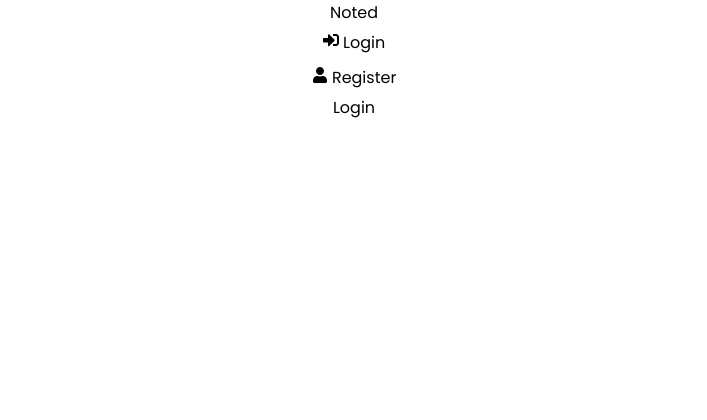
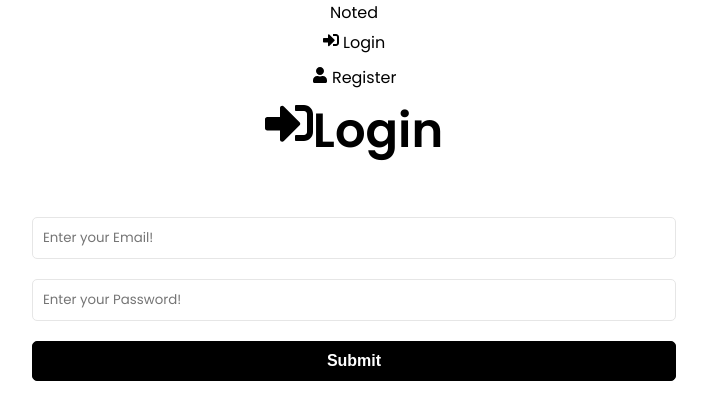
Before and after one commit to Salmanz18/noted, a React (Create React App) app in the folder client/: page /login in a window 1280 px wide. Shown: the top 420 px of the page, without its empty margins (286-993 px from the left). Built offline with nearby package versions, Linux system fonts and the light colour scheme.

Commit message:
add Login Form

```diff
--- a/client/src/pages/Login.jsx
+++ b/client/src/pages/Login.jsx
@@ -1,5 +1,66 @@
+import { useState } from 'react';
+import { FaSignInAlt } from 'react-icons/fa';
+
 const Login = () => {
-  return <div>Login</div>;
+  const [formData, setFormData] = useState({
+    email: '',
+    password: '',
+  });
+
+  const { email, password } = formData;
+
+  const handleOnChange = (e) => {
+    setFormData((prevState) => ({
+      ...prevState,
+      [e.target.name]: e.target.value,
+    }));
+  };
+
+  const handleOnSubmit = (e) => {
+    e.preventDefault();
+  };
+
+  return (
+    <>
+      <section className='heading'>
+        <h1>
+          <FaSignInAlt />
+          Login
+        </h1>
+      </section>
+      <section className='form'>
+        <form onSubmit={handleOnSubmit}>
+          <div className='form-group'>
+            <input
+              type='email'
+              className='form-control'
+              id='email'
+              name='email'
+              value={email}
+              placeholder='Enter your Email!'
+              onChange={handleOnChange}
+            />
+          </div>
+          <div className='form-group'>
+            <input
+              type='password'
+              className='form-control'
+              id='password'
+              name='password'
+              value={password}
+              placeholder='Enter your Password!'
+              onChange={handleOnChange}
+            />
+          </div>
+
+          <div className='form-group'>
+            <button type='submit' className='btn btn-block'>
+              Submit
+            </button>
+          </div>
+        </form>
+      </section>
+    </>
+  );
 };
-
 export default Login;
--- a/client/src/pages/Register.jsx
+++ b/client/src/pages/Register.jsx
@@ -49,6 +49,7 @@
               type='email'
               className='form-control'
               id='email'
+              name='email'
               value={email}
               placeholder='Enter your Email!'
               onChange={handleOnChange}
```
